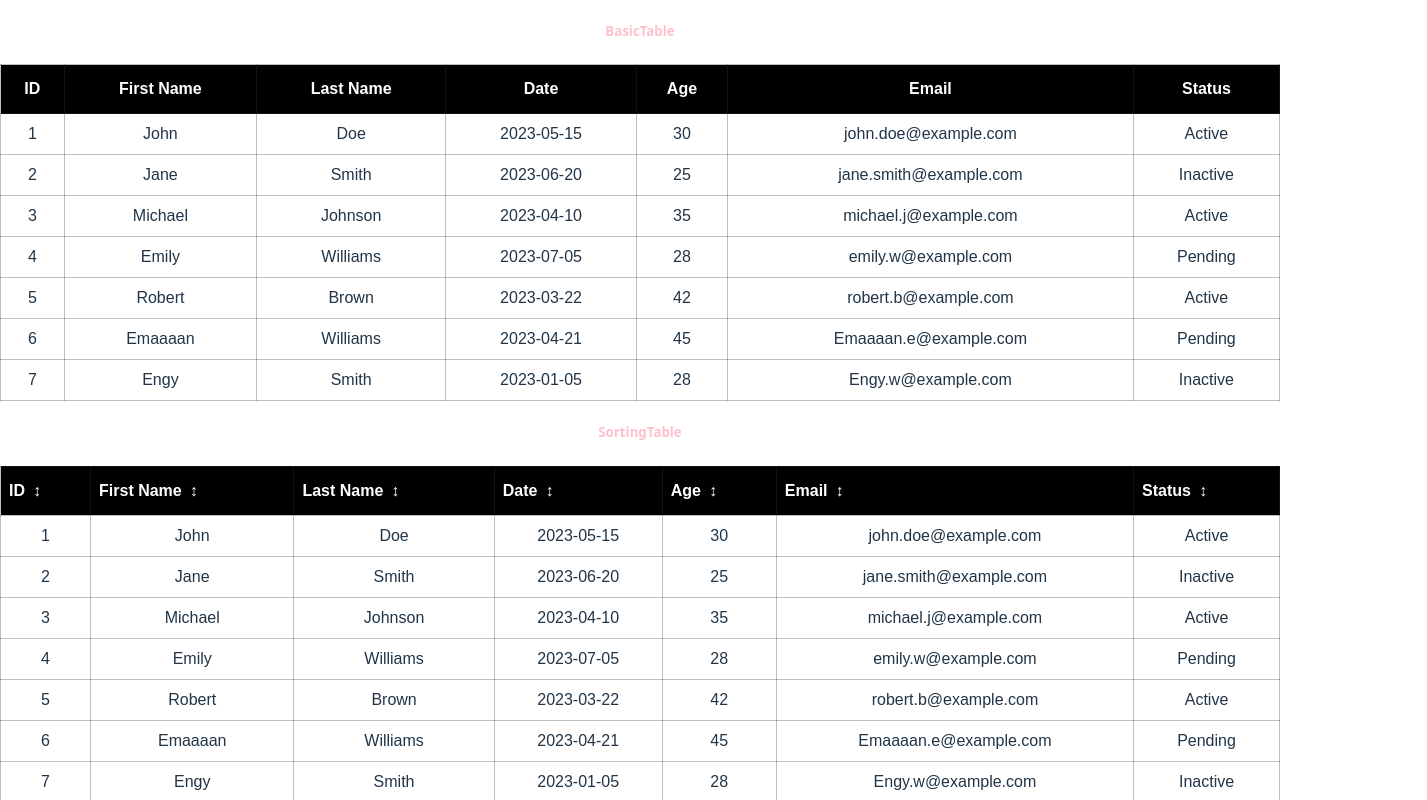
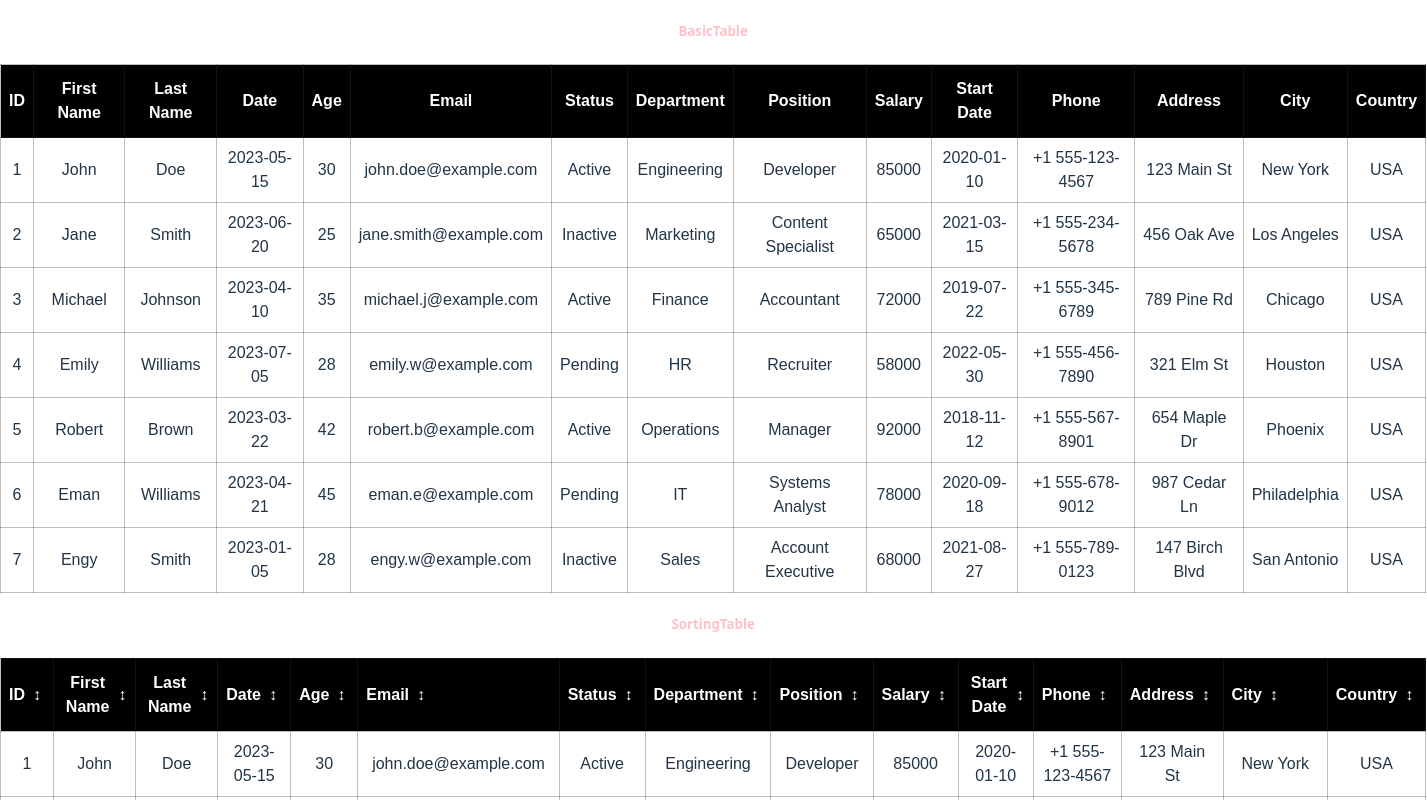
Before and after one commit to Marwaahmedfouad/table-template, a React (Vite) app: page / in a window 1280 px wide. Shown: the top 800 px of the page, 1427 px wide, since content can reach past the window. Built offline with nearby package versions, Linux system fonts and the light colour scheme.

Commit message:
Data updating

```diff
--- a/src/Data.json
+++ b/src/Data.json
@@ -6,7 +6,15 @@
     "date": "2023-05-15",
     "age": 30,
     "email": "john.doe@example.com",
-    "status": "Active"
+    "status": "Active",
+    "department": "Engineering",
+    "position": "Developer",
+    "salary": 85000,
+    "startDate": "2020-01-10",
+    "phone": "+1 555-123-4567",
+    "address": "123 Main St",
+    "city": "New York",
+    "country": "USA"
   },
   {
     "id": 2,
@@ -15,7 +23,15 @@
     "date": "2023-06-20",
     "age": 25,
     "email": "jane.smith@example.com",
-    "status": "Inactive"
+    "status": "Inactive",
+    "department": "Marketing",
+    "position": "Content Specialist",
+    "salary": 65000,
+    "startDate": "2021-03-15",
+    "phone": "+1 555-234-5678",
+    "address": "456 Oak Ave",
+    "city": "Los Angeles",
+    "country": "USA"
   },
   {
     "id": 3,
@@ -24,7 +40,15 @@
     "date": "2023-04-10",
     "age": 35,
     "email": "michael.j@example.com",
-    "status": "Active"
+    "status": "Active",
+    "department": "Finance",
+    "position": "Accountant",
+    "salary": 72000,
+    "startDate": "2019-07-22",
+    "phone": "+1 555-345-6789",
+    "address": "789 Pine Rd",
+    "city": "Chicago",
+    "country": "USA"
   },
   {
     "id": 4,
@@ -33,7 +57,15 @@
     "date": "2023-07-05",
     "age": 28,
     "email": "emily.w@example.com",
-    "status": "Pending"
+    "status": "Pending",
+    "department": "HR",
+    "position": "Recruiter",
+    "salary": 58000,
+    "startDate": "2022-05-30",
+    "phone": "+1 555-456-7890",
+    "address": "321 Elm St",
+    "city": "Houston",
+    "country": "USA"
   },
   {
     "id": 5,
@@ -42,24 +74,48 @@
     "date": "2023-03-22",
     "age": 42,
     "email": "robert.b@example.com",
-    "status": "Active"
+    "status": "Active",
+    "department": "Operations",
+    "position": "Manager",
+    "salary": 92000,
+    "startDate": "2018-11-12",
+    "phone": "+1 555-567-8901",
+    "address": "654 Maple Dr",
+    "city": "Phoenix",
+    "country": "USA"
   },
   {
     "id": 6,
-    "firstName": "Emaaaan",
+    "firstName": "Eman",
     "lastName": "Williams",
     "date": "2023-04-21",
     "age": 45,
-    "email": "Emaaaan.e@example.com",
-    "status": "Pending"
+    "email": "eman.e@example.com",
+    "status": "Pending",
+    "department": "IT",
+    "position": "Systems Analyst",
+    "salary": 78000,
+    "startDate": "2020-09-18",
+    "phone": "+1 555-678-9012",
+    "address": "987 Cedar Ln",
+    "city": "Philadelphia",
+    "country": "USA"
   },
-   {
+  {
     "id": 7,
     "firstName": "Engy",
     "lastName": "Smith",
     "date": "2023-01-05",
     "age": 28,
-    "email": "Engy.w@example.com",
-    "status": "Inactive"
+    "email": "engy.w@example.com",
+    "status": "Inactive",
+    "department": "Sales",
+    "position": "Account Executive",
+    "salary": 68000,
+    "startDate": "2021-08-27",
+    "phone": "+1 555-789-0123",
+    "address": "147 Birch Blvd",
+    "city": "San Antonio",
+    "country": "USA"
   }
 ]
--- a/src/components/Columns.js
+++ b/src/components/Columns.js
@@ -1,3 +1,4 @@
+// Columns.js
 export default [
   {
     Header: 'ID',
@@ -11,10 +12,10 @@ export default [
     Header: 'Last Name',
     accessor: 'lastName'
   },
-{
-  Header: 'Date',
-  accessor: 'date', // Try lowercase if your data uses lowercase
-},
+  {
+    Header: 'Date',
+    accessor: 'date'
+  },
   {
     Header: 'Age',
     accessor: 'age'
@@ -26,5 +27,37 @@ export default [
   {
     Header: 'Status',
     accessor: 'status'
+  },
+  {
+    Header: 'Department',
+    accessor: 'department'
+  },
+  {
+    Header: 'Position',
+    accessor: 'position'
+  },
+  {
+    Header: 'Salary',
+    accessor: 'salary'
+  },
+  {
+    Header: 'Start Date',
+    accessor: 'startDate'
+  },
+  {
+    Header: 'Phone',
+    accessor: 'phone'
+  },
+  {
+    Header: 'Address',
+    accessor: 'address'
+  },
+  {
+    Header: 'City',
+    accessor: 'city'
+  },
+  {
+    Header: 'Country',
+    accessor: 'country'
   }
 ];
```
